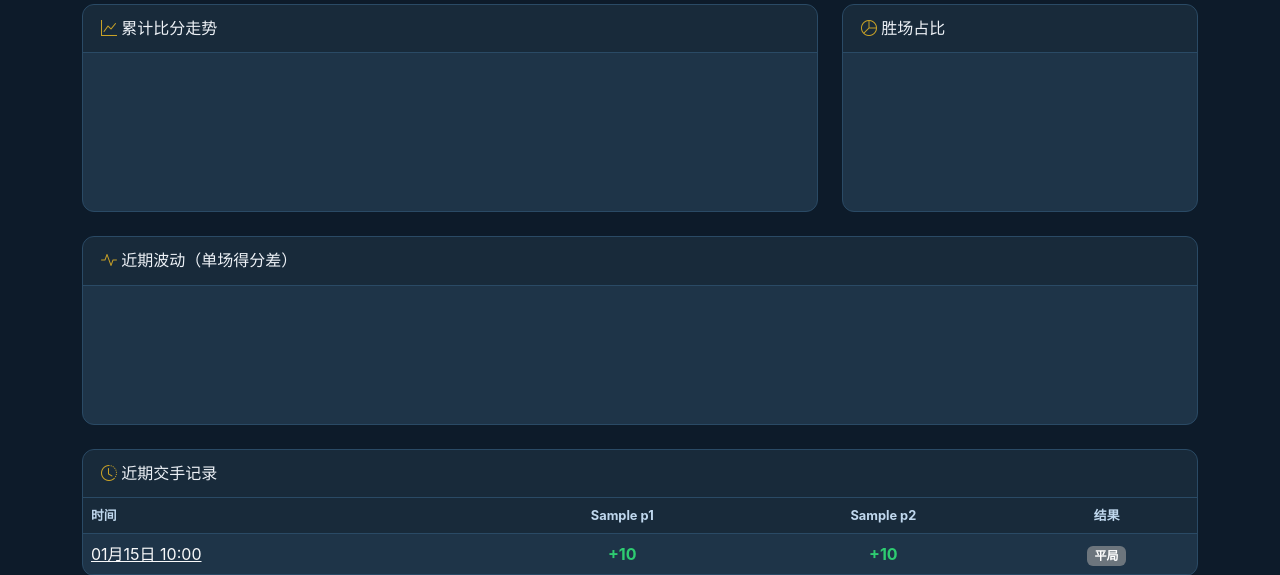
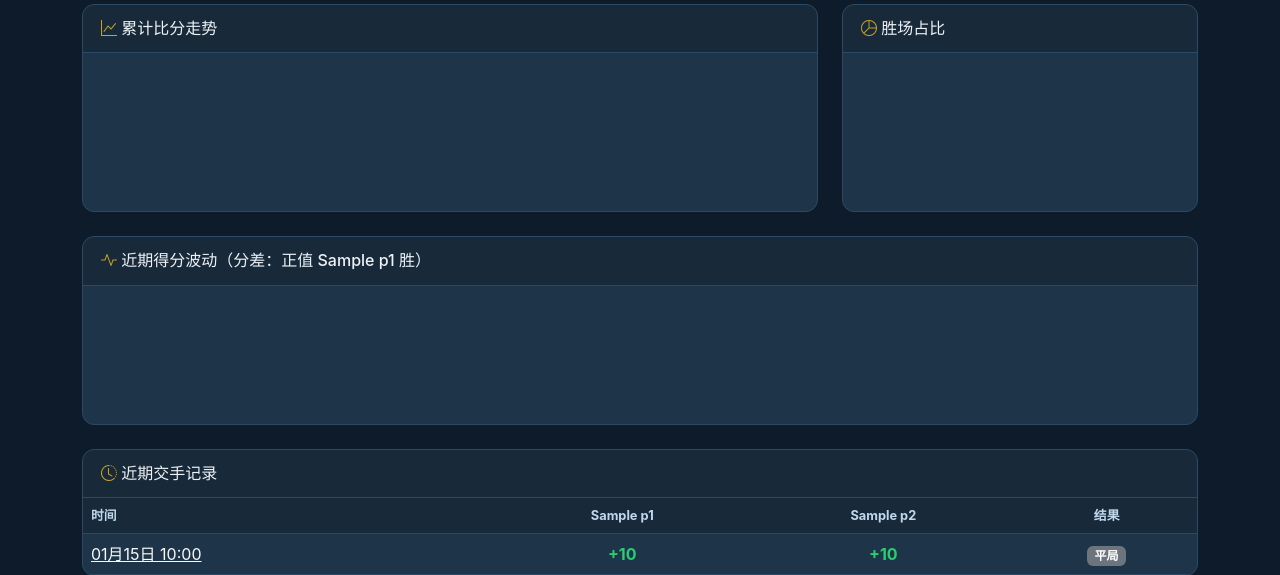
Before and after one commit to 276068969/B-3545, a Django app: template templates/leaderboard/vs.html in a window 1280 px wide. Shown: the part 600-1175 px from the top of the page. Run offline with Django 4.2, Linux system fonts and the light colour scheme; tables that the repository leaves empty hold one stand-in row (values such as "Sample post"); the template is opened without the code that fills it: values that come from a table or form of the project are taken from there, most other values are stand-ins (such as "Sample title", 1, 10 or a date in 2020); grey boxes marked "Sample" are stand-in pictures.

Commit message:
.4280813277958249:fb39f553fd8d16322d7b9495d4209473_6a2529b0b1baf3938924a7ca.6a25307cb1baf3938924a836.6a25307c5a030c6d66cc9679:Trae CN.T(2026/6/7 16:49:00)

```diff
--- a/templates/leaderboard/vs.html
+++ b/templates/leaderboard/vs.html
@@ -100,7 +100,7 @@
         </div>
 
         <!-- Visualization Charts -->
-        {% if comparison.chart_data_json %}
+        {% if comparison.total > 0 %}
         <div class="col-lg-8">
             <div class="card-dark">
                 <div class="card-header-dark">
@@ -126,7 +126,7 @@
         <div class="col-12">
             <div class="card-dark">
                 <div class="card-header-dark">
-                    <h6 class="mb-0"><i class="bi bi-activity text-gold"></i> 近期波动（单场得分差）</h6>
+                    <h6 class="mb-0"><i class="bi bi-activity text-gold"></i> 近期得分波动（分差：正值 {{ comparison.p1.get_display_name }} 胜）</h6>
                 </div>
                 <div class="card-body-dark">
                     <canvas id="scoreDiffChart" height="100"></canvas>
@@ -192,7 +192,7 @@
 
 {% block extra_js %}
 <script>
-{% if comparison and comparison.chart_data_json %}
+{% if comparison and comparison.total > 0 %}
 const chartData = {{ comparison.chart_data_json|safe }};
 const p1Name = "{{ comparison.p1.get_display_name }}";
 const p2Name = "{{ comparison.p2.get_display_name }}";
@@ -335,22 +335,16 @@ const chartDefaults = {
 (function initScoreDiffChart() {
     const ctx = document.getElementById('scoreDiffChart');
     if (!ctx || !chartData.score_labels.length) return;
+    const diffData = chartData.score_diff_data;
     new Chart(ctx, {
         type: 'bar',
         data: {
             labels: chartData.score_labels,
             datasets: [{
-                label: p1Name + ' 得分',
-                data: chartData.p1_score_data,
-                backgroundColor: chartData.p1_score_data.map(v => v >= 0 ? 'rgba(201,162,39,0.7)' : 'rgba(201,162,39,0.35)'),
-                borderColor: P1_COLOR,
-                borderWidth: 1,
-                borderRadius: 4,
-            }, {
-                label: p2Name + ' 得分',
-                data: chartData.p2_score_data,
-                backgroundColor: chartData.p2_score_data.map(v => v >= 0 ? 'rgba(52,152,219,0.7)' : 'rgba(52,152,219,0.35)'),
-                borderColor: P2_COLOR,
+                label: '分差（正值 ' + p1Name + ' 胜）',
+                data: diffData,
+                backgroundColor: diffData.map(v => v > 0 ? 'rgba(201,162,39,0.75)' : (v < 0 ? 'rgba(52,152,219,0.75)' : 'rgba(108,117,125,0.6)')),
+                borderColor: diffData.map(v => v > 0 ? P1_COLOR : (v < 0 ? P2_COLOR : DRAW_COLOR)),
                 borderWidth: 1,
                 borderRadius: 4,
             }]
@@ -359,14 +353,21 @@ const chartDefaults = {
             ...chartDefaults,
             plugins: {
                 ...chartDefaults.plugins,
+                legend: { display: false },
                 tooltip: {
-                    mode: 'index',
-                    intersect: false,
                     backgroundColor: 'rgba(0,0,0,0.85)',
                     titleColor: '#fff',
                     bodyColor: '#ddd',
                     borderColor: 'rgba(201,162,39,0.3)',
                     borderWidth: 1,
+                    callbacks: {
+                        label: function(context) {
+                            const val = context.parsed.y;
+                            if (val > 0) return ` ${p1Name} 赢 ${val} 分`;
+                            if (val < 0) return ` ${p2Name} 赢 ${Math.abs(val)} 分`;
+                            return ' 平局';
+                        }
+                    }
                 }
             },
             scales: {
```
